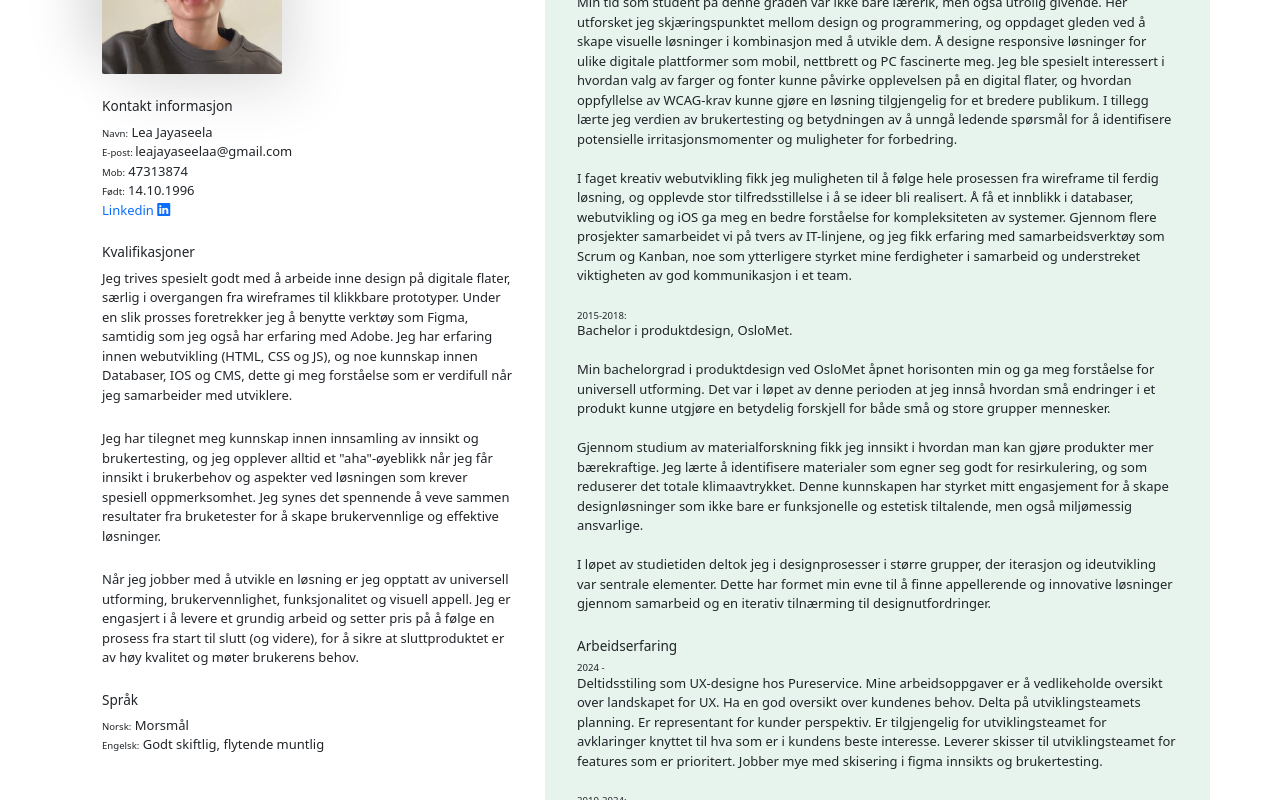
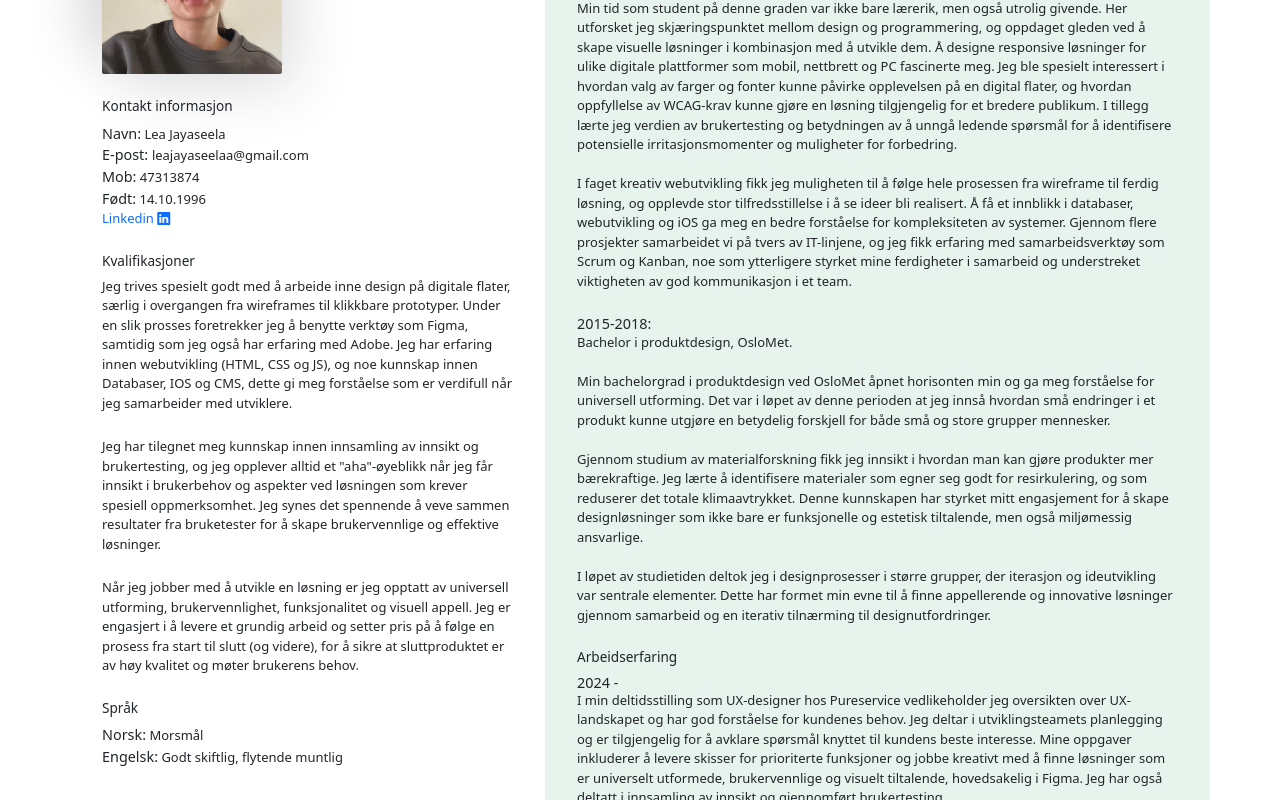
Before and after one commit to linus-linus/portfolio, a Vue app: page /cv in a window 1280 px wide. Shown: the part 260-1060 px from the top of the page. Built offline with nearby package versions, Linux system fonts and the light colour scheme.

Commit message:
CV update

```diff
--- a/src/views/CvView.vue
+++ b/src/views/CvView.vue
@@ -108,9 +108,14 @@
 						<h3 class="header-spacing-two">Arbeidserfaring</h3>
 						<h4 class="year-font-size-two">2024 -</h4>
 						<p class="text-spacing">
-							Deltidsstiling som UX-designe hos Pureservice. Mine arbeidsoppgaver er å vedlikeholde oversikt over landskapet for UX. Ha en god oversikt over kundenes behov. Delta på
-							utviklingsteamets planning. Er representant for kunder perspektiv. Er tilgjengelig for utviklingsteamet for avklaringer knyttet til hva som er i kundens beste interesse.
-							Leverer skisser til utviklingsteamet for features som er prioritert. Jobber mye med skisering i figma innsikts og brukertesting.
+							<!--Deltidsstiling som UX-designe hos Pureservice. Mine arbeidsoppgaver er å vedlikeholde oversikt over landskapet for UX. Ha en god oversikt over kundenes behov. Delta på
+							utviklingsteamets planning. Være tilgjengelig for utviklingsteamet for avklaringer knyttet til hva som er i kundens beste interesse.
+							Leverer skisser til utviklingsteamet for features som er prioritert. Jobber mye kretivt med skisseringer for å finne gode løsninger som er universell utforming, brukervennlighet og visuell appell i Figma. Har også vært en del av innsamling innsikts og holdt brukertesting.
+							-->
+							I min deltidsstilling som UX-designer hos Pureservice vedlikeholder jeg oversikten over UX-landskapet og har god forståelse for kundenes behov. Jeg deltar i
+							utviklingsteamets planlegging og er tilgjengelig for å avklare spørsmål knyttet til kundens beste interesse. Mine oppgaver inkluderer å levere skisser for prioriterte
+							funksjoner og jobbe kreativt med å finne løsninger som er universelt utformede, brukervennlige og visuelt tiltalende, hovedsakelig i Figma. Jeg har også deltatt i
+							innsamling av innsikt og gjennomført brukertesting.
 						</p>
 
 						<h4 class="year-font-size">2019-2024:</h4>
@@ -168,13 +173,13 @@
 	margin: 1rem;
 }
 .year-font-size {
-	font-size: 0.6rem;
+	font-size: 0.9rem;
 	margin-top: 1.5rem;
 	margin-bottom: 0rem;
 }
 
 .year-font-size-two {
-	font-size: 0.6rem;
+	font-size: 0.9rem;
 	margin-bottom: 0rem;
 }
 </style>
```
